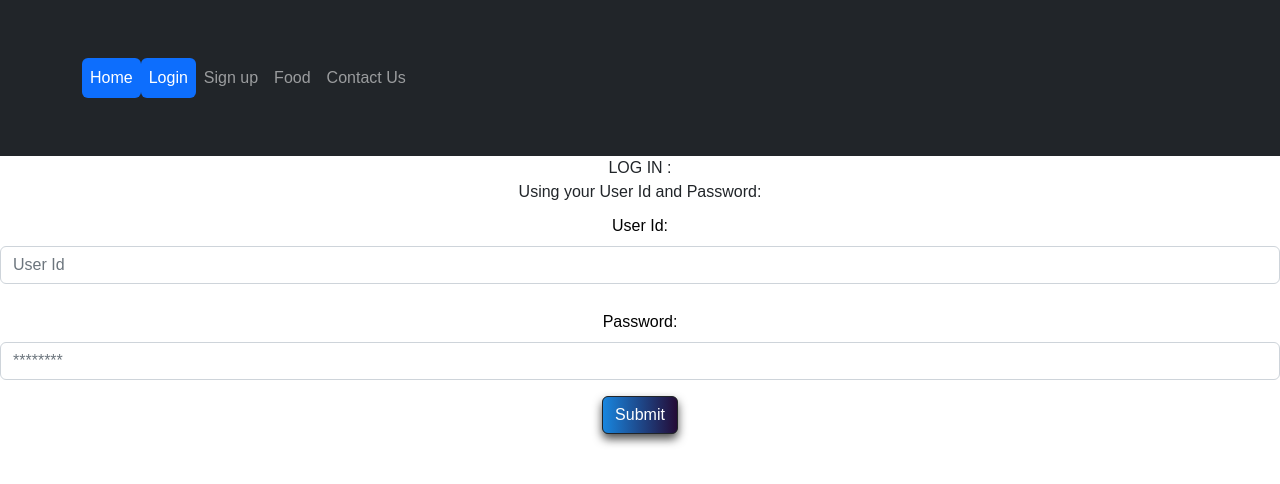
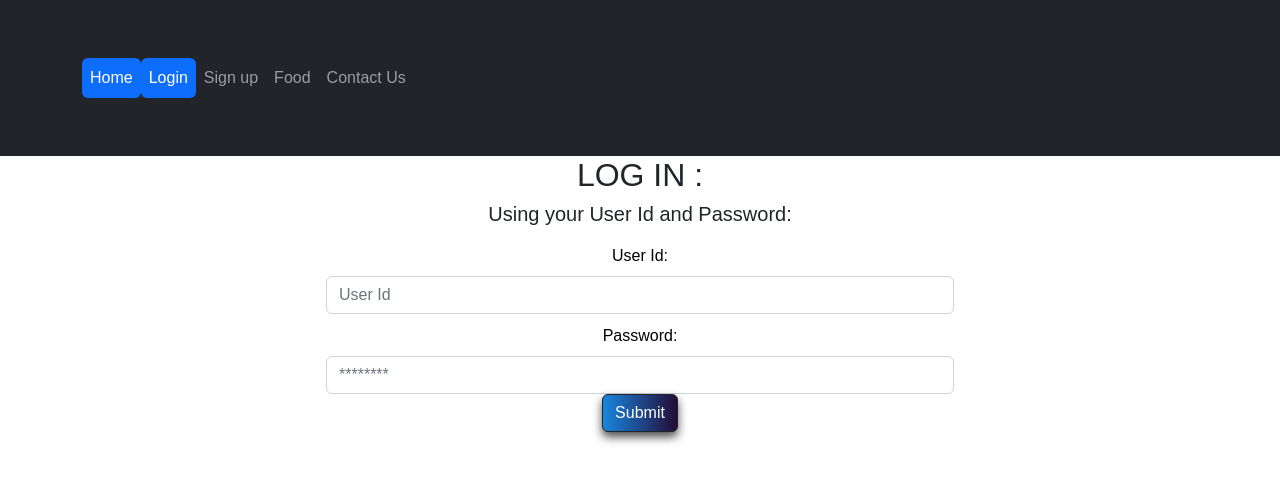
Before and after one commit to TanishaManojkumarLad/groupproject, a React (Create React App) app: page /login in a window 1280 px wide. Shown: the top 484 px of the page. Built offline with nearby package versions, Linux system fonts and the light colour scheme.

Commit message:
updated loginpage with css

```diff
--- a/src/Login.js
+++ b/src/Login.js
@@ -3,14 +3,12 @@ import Form from 'react-bootstrap/Form';
 import Button from 'react-bootstrap/Button';
 import Col from 'react-bootstrap/Col';
 import Row from 'react-bootstrap/Row';
-
+import "./login.css";
 export default function Login() {
 
   return (
     <div>
-      <div> LOG IN :</div>
-      <div> Using your User Id and Password:</div>
-      <div> <UserForm /></div>
+     <div> <UserForm /></div>
     </div>
   )
 }
@@ -40,24 +38,31 @@ function UserForm() {
   return (
     <div>
       <form method="POST" onSubmit={CheckValue}>
+      <h2> LOG IN :</h2>
+      <h5>Using your User Id and Password:</h5>
         <div>
           <Row>
-            <Col xs={12}>
-              <Form.Group className="mb-3" controlId="Id">
+            <Col xs={3}></Col>
+            <Col xs={6}>
+              <Form.Group className="Userid" controlId="Id">
                 <Form.Label> User Id:</Form.Label>
                 <Form.Control type="text" placeholder="User Id" onChange={(e) => setId(e.target.value)} />
               </Form.Group>
             </Col>
+            <Col xs={3}></Col>
           </Row>
         </div>
+
         <div>
           <Row>
-            <Col xs={12}>
-              <Form.Group className="mb-3" controlId="Password">
+          <Col xs={3}></Col>
+            <Col xs={6}>
+              <Form.Group className="password" controlId="Password">
                 <Form.Label> Password:</Form.Label>
                 <Form.Control type="password" placeholder="********" onChange={(e) => setPassword(e.target.value)} />
               </Form.Group>
             </Col>
+            <Col xs={3}></Col>
           </Row>
         </div>
         <div style={{ color: "red" }}>
--- /dev/null
+++ b/src/login.css
@@ -0,0 +1,34 @@
+*{
+    font-family:'Gill Sans', 'Gill Sans MT', Calibri, 'Trebuchet MS', sans-serif;
+}
+
+h2{
+    font-weight: bolder;
+    margin: auto;
+    padding: 10 em;
+}
+
+h5{
+    font-weight: bold;
+    margin: auto;
+    padding: 10 em;
+}
+
+.Userid{
+
+    margin: auto;
+    padding: 20 px;
+}
+
+.password{
+
+    margin: auto;
+    padding: 20 px;
+}
+
+button{
+    margin: auto;
+    padding: 20 px;
+
+
+}
```
